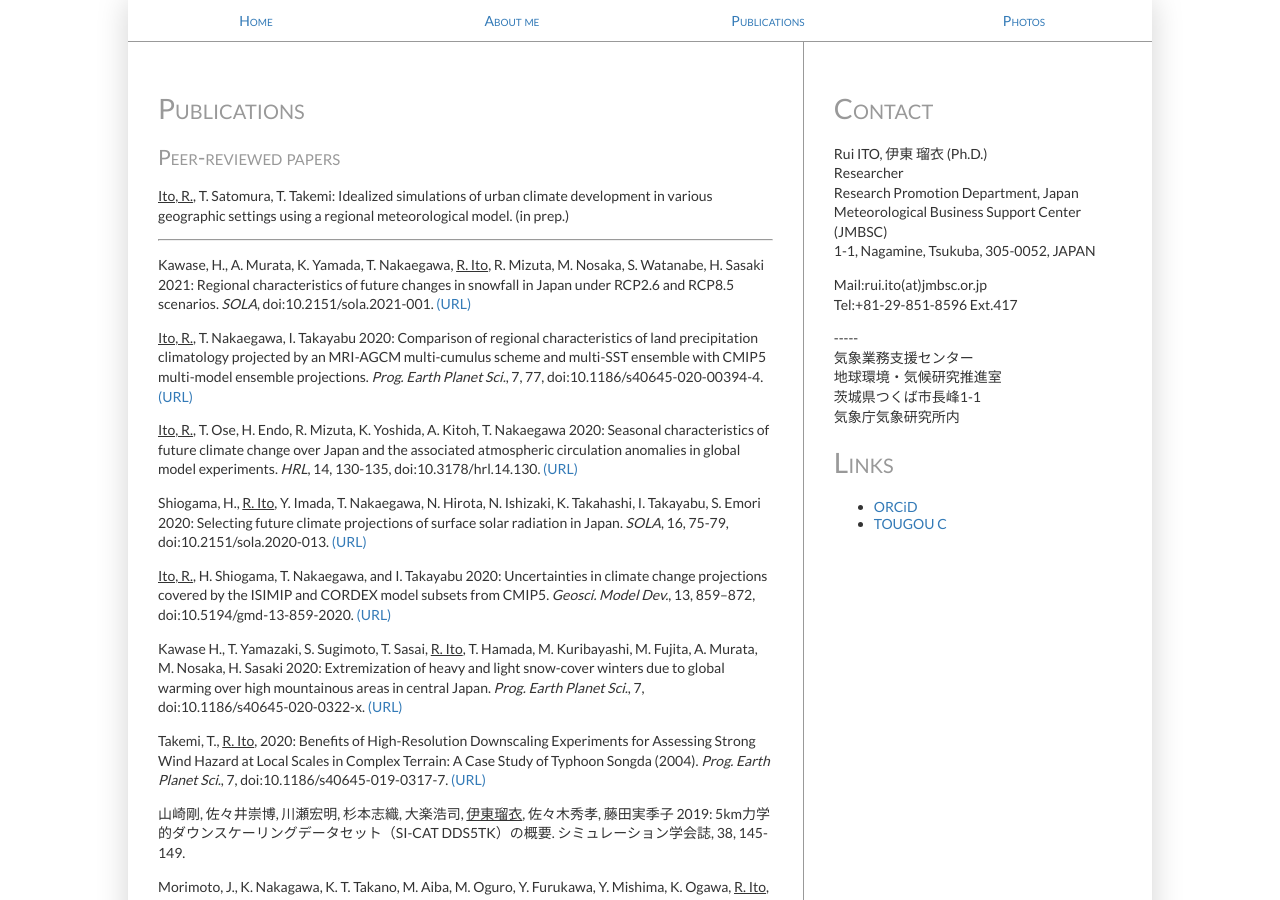
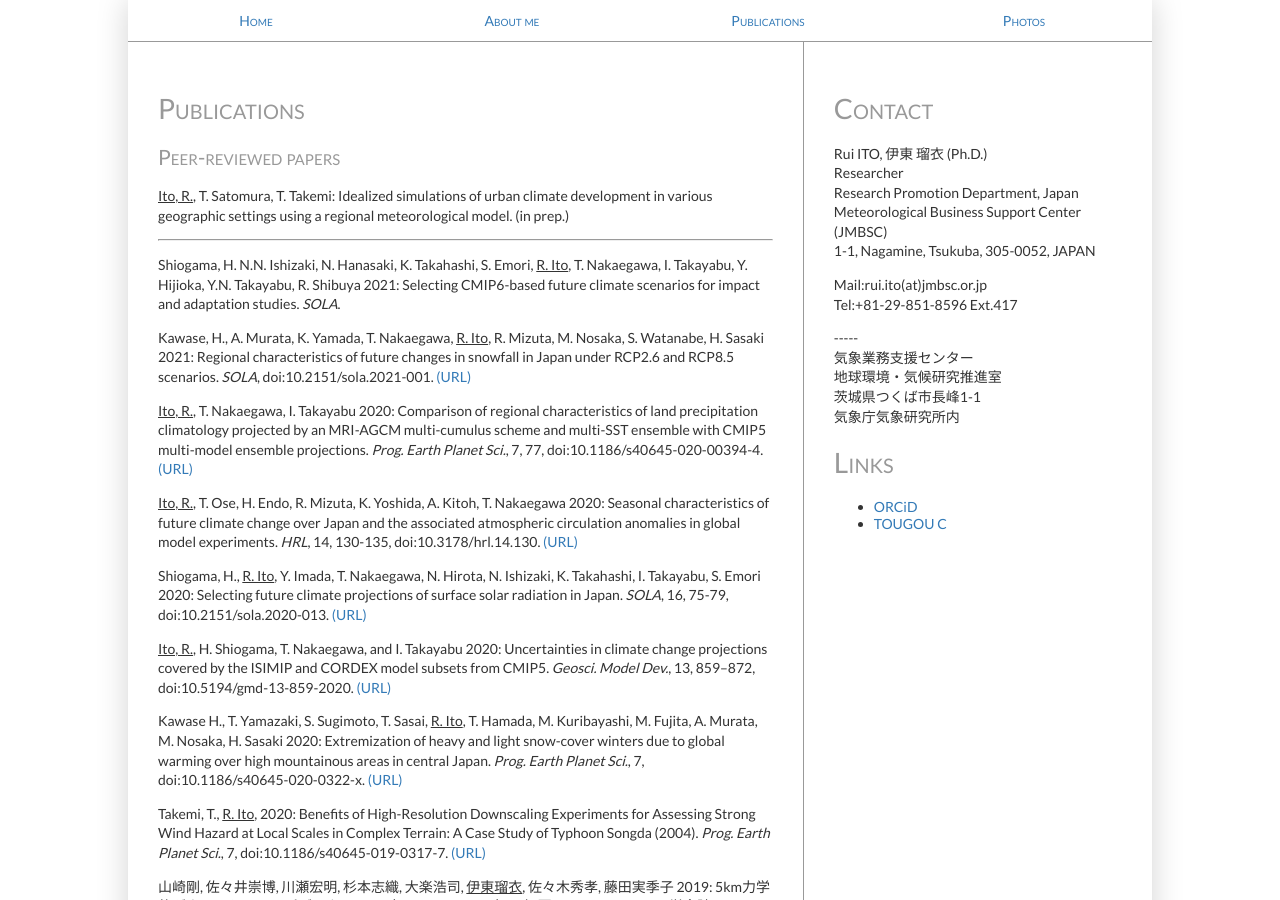
Before and after one commit to rui-climbiz/rui-climbiz.github.io, a Jekyll site: the page built from publications.html, in a window 1280 px wide and 900 px high. Built offline with Jekyll 4.4.1, drawn with Linux system fonts in a browser that asks for light colours.

Commit message:
Update publications.html

```diff
--- a/publications.html
+++ b/publications.html
@@ -7,6 +7,7 @@
 <h2>Peer-reviewed papers</h2>
 <p><u>Ito, R.</u>, T. Satomura, T. Takemi: Idealized simulations of urban climate development in various geographic settings using a regional meteorological model. (in prep.)</p>
 <hr>
+<p>Shiogama, H. N.N. Ishizaki, N. Hanasaki, K. Takahashi, S. Emori, <u>R. Ito</u>, T. Nakaegawa, I. Takayabu, Y. Hijioka, Y.N. Takayabu, R. Shibuya 2021: Selecting CMIP6-based future climate scenarios for impact and adaptation studies. <i>SOLA</i>.</p>
 <p>Kawase, H., A. Murata, K. Yamada, T. Nakaegawa, <u>R. Ito</u>, R. Mizuta, M. Nosaka, S. Watanabe, H. Sasaki 2021: Regional characteristics of future changes in snowfall in Japan under RCP2.6 and RCP8.5 scenarios. <i>SOLA</i>, doi:10.2151/sola.2021-001. <a href="https://doi.org/10.2151/sola.2021-001">(URL)</a></p>
 <p><u>Ito, R.</u>, T. Nakaegawa, I. Takayabu 2020: Comparison of regional characteristics of land precipitation climatology projected by an MRI-AGCM multi-cumulus scheme and multi-SST ensemble with CMIP5 multi-model ensemble projections. <i>Prog. Earth Planet Sci.</i>, 7, 77, doi:10.1186/s40645-020-00394-4. <a href="https://doi.org/10.1186/s40645-020-00394-4">(URL)</a></p>
 <p><u>Ito, R.</u>, T. Ose, H. Endo, R. Mizuta, K. Yoshida, A. Kitoh, T. Nakaegawa 2020: Seasonal characteristics of future climate change over Japan and the associated atmospheric circulation anomalies in global model experiments. <i>HRL</i>, 14, 130-135, doi:10.3178/hrl.14.130. <a href="https://doi.org/10.3178/hrl.14.130">(URL)</a></p>
```
